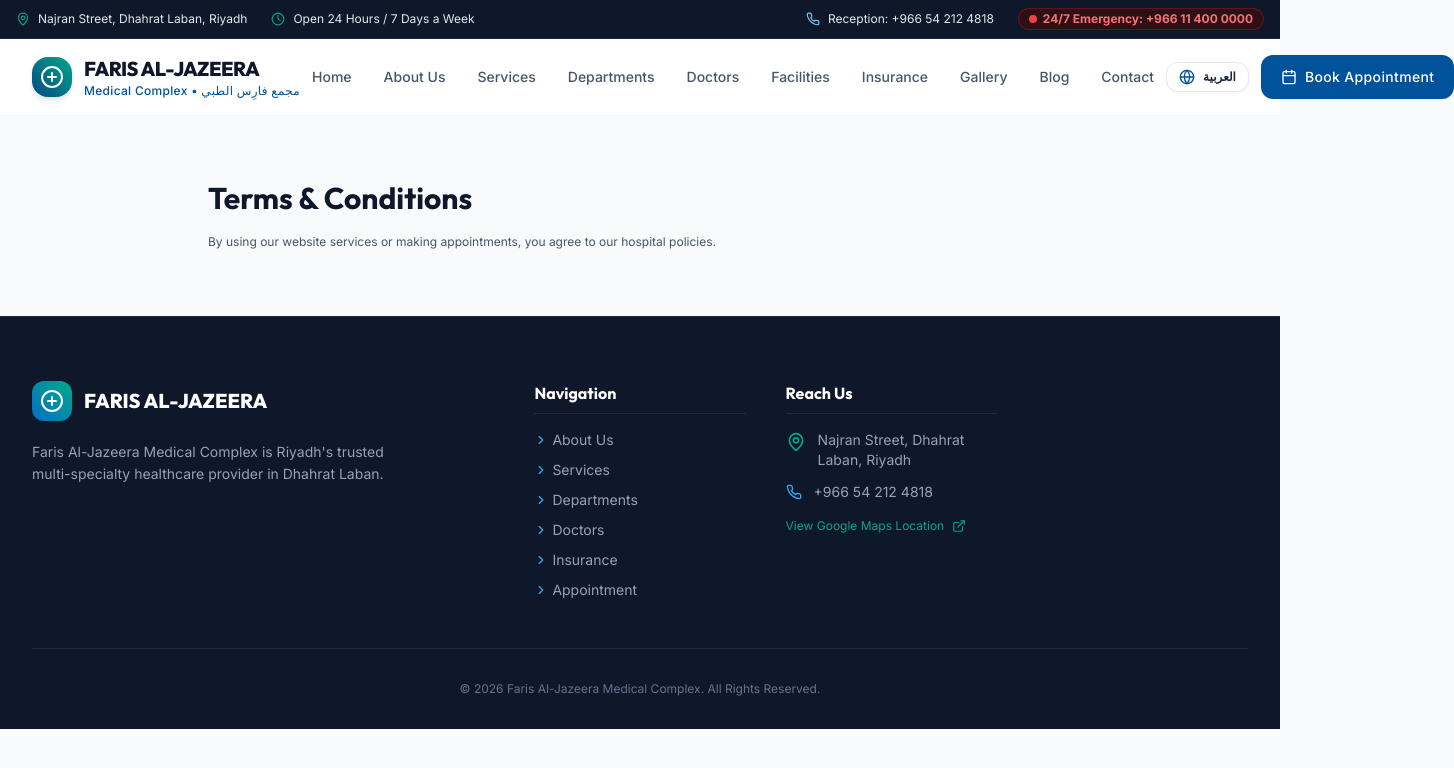
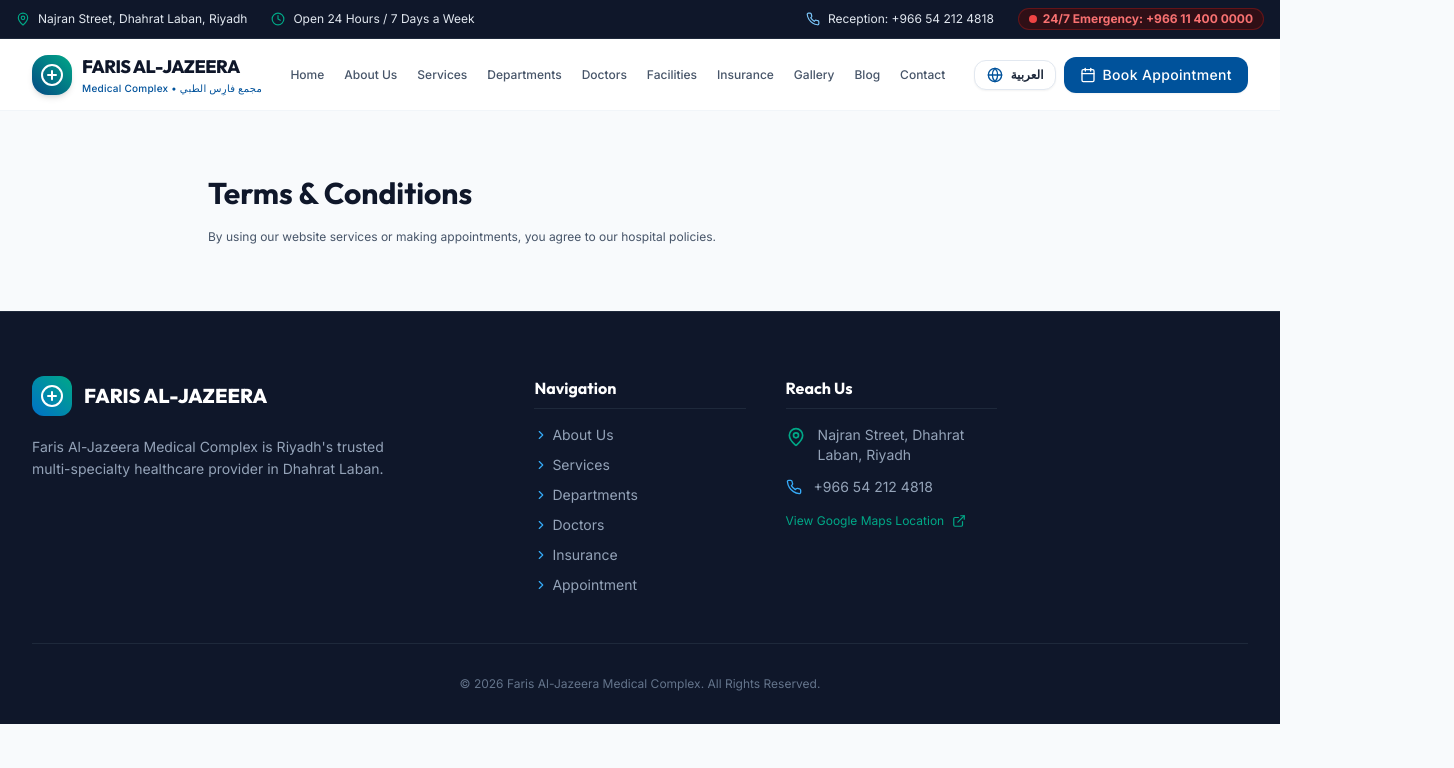
Before and after one commit to itxopps/Hospital, a Next.js app: page /terms-and-conditions in a window 1280 px wide. Shown: the top 768 px of the page, 1454 px wide, since content can reach past the window. Built offline with nearby package versions, Linux system fonts and the light colour scheme.

Commit message:
Update navbar.tsx

```diff
--- a/components/navbar.tsx
+++ b/components/navbar.tsx
@@ -1,4 +1,3 @@
-// components/navbar.tsx
 "use client";
 
 import React, { useState, useEffect } from "react";
@@ -37,8 +36,8 @@
 
   return (
     <header className="sticky top-0 z-50 w-full transition-all duration-300">
-      {/* Top Bar (Desktop Only) */}
-      <div className="bg-slate-900 text-slate-200 text-xs py-2 px-4 border-b border-slate-800 hidden md:block">
+      {/* Top Banner (Desktop Only) */}
+      <div className="bg-slate-900 text-slate-200 text-xs py-2 px-4 border-b border-slate-800 hidden lg:block">
         <div className="max-w-7xl mx-auto flex justify-between items-center">
           <div className="flex items-center space-x-6 rtl:space-x-reverse">
             <div className="flex items-center space-x-2 rtl:space-x-reverse">
@@ -67,30 +66,31 @@
       </div>
 
       {/* Main Sticky Navbar */}
-      <nav className={`w-full transition-all duration-300 ${isScrolled ? "bg-white/95 backdrop-blur-md shadow-md py-3" : "bg-white border-b border-slate-100 py-4"}`}>
-        <div className="max-w-7xl mx-auto px-4 sm:px-6 lg:px-8 flex items-center justify-between">
+      <nav className={`w-full transition-all duration-300 ${isScrolled ? "bg-white/95 backdrop-blur-md shadow-md py-2.5" : "bg-white border-b border-slate-100 py-3.5"}`}>
+        <div className="max-w-7xl mx-auto px-3 sm:px-6 lg:px-8 flex items-center justify-between gap-2">
+
           {/* Brand Logo */}
-          <Link href="/" className="flex items-center space-x-3 rtl:space-x-reverse group shrink-0">
-            <div className="w-10 h-10 rounded-2xl bg-gradient-to-tr from-primary-800 to-secondary-500 flex items-center justify-center text-white shadow-md">
-              <PlusCircle className="w-6 h-6" />
+          <Link href="/" className="flex items-center space-x-2.5 rtl:space-x-reverse group shrink-0">
+            <div className="w-9 h-9 xl:w-10 xl:h-10 rounded-2xl bg-gradient-to-tr from-primary-800 to-secondary-500 flex items-center justify-center text-white shadow-md">
+              <PlusCircle className="w-5 h-5 xl:w-6 xl:h-6" />
             </div>
             <div className="flex flex-col">
-              <span className="font-heading font-extrabold text-lg xl:text-xl text-slate-900 tracking-tight leading-none">
+              <span className="font-heading font-extrabold text-base xl:text-lg 2xl:text-xl text-slate-900 tracking-tight leading-none whitespace-nowrap">
                 FARIS AL-JAZEERA
               </span>
-              <span className="text-[10px] xl:text-xs text-primary-700 font-medium tracking-wide">
+              <span className="text-[9px] xl:text-[10px] 2xl:text-xs text-primary-700 font-medium tracking-wide whitespace-nowrap">
                 Medical Complex • مجمع فارِس الطبي
               </span>
             </div>
           </Link>
 
-          {/* Desktop Navigation Links */}
-          <div className="hidden lg:flex items-center space-x-1 rtl:space-x-reverse xl:space-x-2">
+          {/* Desktop Navigation Links (Visible on XL screens 1280px+) */}
+          <div className="hidden xl:flex items-center space-x-1 rtl:space-x-reverse 2xl:space-x-2">
             {navLinks.map((link) => (
               <Link
                 key={link.href}
                 href={link.href}
-                className={`px-2 xl:px-3 py-2 rounded-lg text-xs xl:text-sm transition-all duration-200 font-medium whitespace-nowrap ${
+                className={`px-2 2xl:px-3 py-1.5 rounded-lg text-xs 2xl:text-sm transition-all duration-200 font-medium whitespace-nowrap ${
                   pathname === link.href ? "bg-primary-50 text-primary-700 font-semibold" : "text-slate-600 hover:bg-slate-50 hover:text-primary-700"
                 }`}
               >
@@ -99,19 +99,19 @@
             ))}
           </div>
 
-          {/* Desktop Right Action Bar: Language Switcher & Booking */}
-          <div className="hidden lg:flex items-center space-x-2 xl:space-x-3 rtl:space-x-reverse shrink-0">
+          {/* Desktop Right Action Area */}
+          <div className="hidden xl:flex items-center space-x-2 2xl:space-x-3 rtl:space-x-reverse shrink-0">
             <LanguageSwitcher />
             <Link href="/appointment">
-              <Button size="md" className="gap-2 shadow-sm whitespace-nowrap text-xs xl:text-sm px-3 xl:px-5">
+              <Button size="sm" className="gap-1.5 shadow-sm whitespace-nowrap text-xs xl:text-sm px-3 xl:px-4 py-2">
                 <Calendar className="w-4 h-4" />
                 <span>{t("bookAppointment")}</span>
               </Button>
             </Link>
           </div>
 
-          {/* Mobile Right Action Bar: Language Switcher & Menu Toggle */}
-          <div className="flex lg:hidden items-center space-x-2 rtl:space-x-reverse">
+          {/* Tablet & Mobile Right Action Area (Visible below 1280px) */}
+          <div className="flex xl:hidden items-center space-x-2 rtl:space-x-reverse shrink-0">
             <LanguageSwitcher />
             <button
               onClick={() => setMobileMenuOpen(!mobileMenuOpen)}
@@ -123,9 +123,9 @@
           </div>
         </div>
 
-        {/* Mobile Navigation Drawer */}
+        {/* Mobile & Tablet Navigation Drawer */}
         {mobileMenuOpen && (
-          <div className="lg:hidden bg-white border-b border-slate-200 px-4 pt-3 pb-6 space-y-2 shadow-lg">
+          <div className="xl:hidden bg-white border-b border-slate-200 px-4 pt-3 pb-6 space-y-2 shadow-lg animate-fadeIn">
             {navLinks.map((link) => (
               <Link
                 key={link.href}
@@ -138,6 +138,14 @@
                 {link.name}
               </Link>
             ))}
+            <div className="pt-3 border-t border-slate-100 flex flex-col space-y-2">
+              <Link href="/appointment" onClick={() => setMobileMenuOpen(false)}>
+                <Button className="w-full gap-2">
+                  <Calendar className="w-4 h-4" />
+                  <span>{t("bookAppointment")}</span>
+                </Button>
+              </Link>
+            </div>
           </div>
         )}
       </nav>
```
